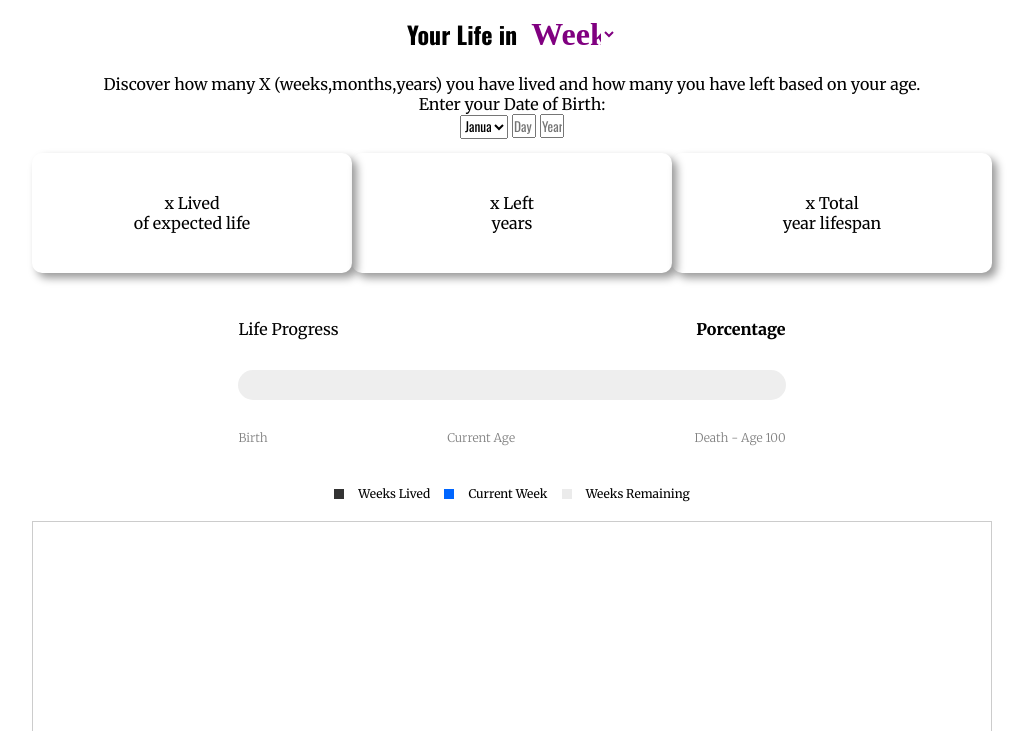
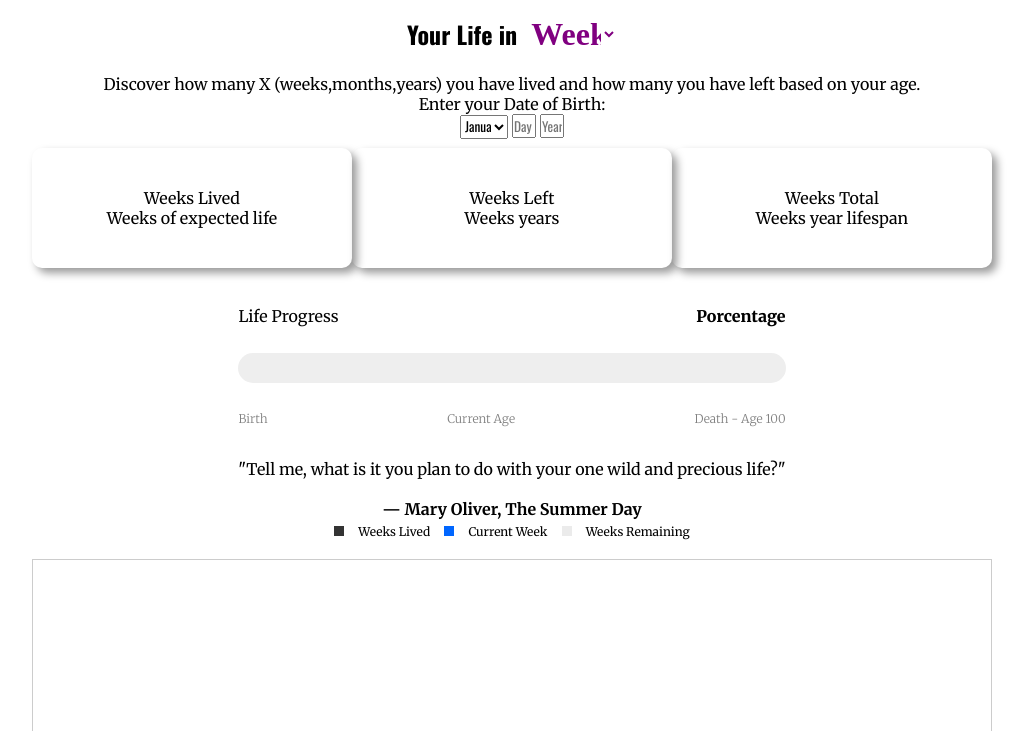
Before and after one commit to Kirkcito/LifeinX, a plain HTML site: page index.html in a window 1280 px wide. Shown: the part 69-800 px from the top of the page, without its empty margins (128-1161 px from the left). Drawn offline with nearby package versions, Linux system fonts and the light colour scheme; files that its build step writes are made by us from their sources.

Commit message:
Cambio corregido en rutas html

```diff
--- a/index.html
+++ b/index.html
@@ -2,7 +2,7 @@
 <html lang="en">
 <head>
     <title>Your Life in X</title>
-    <link rel="stylesheet" href="/LifeInWeeks/LifeinX/css/style.css">
+    <link rel="stylesheet" href="css/style.css">
     <meta charset="UTF-8">
     <meta name="viewport" content="width=device-width, initial-scale=1.0">
 
@@ -185,6 +185,6 @@
 
     </footer>
 
-    <script src="/LifeInWeeks/LifeinX/script/script.js"></script>
+    <script src="script/script.js"></script>
 </body>
 </html>
```
